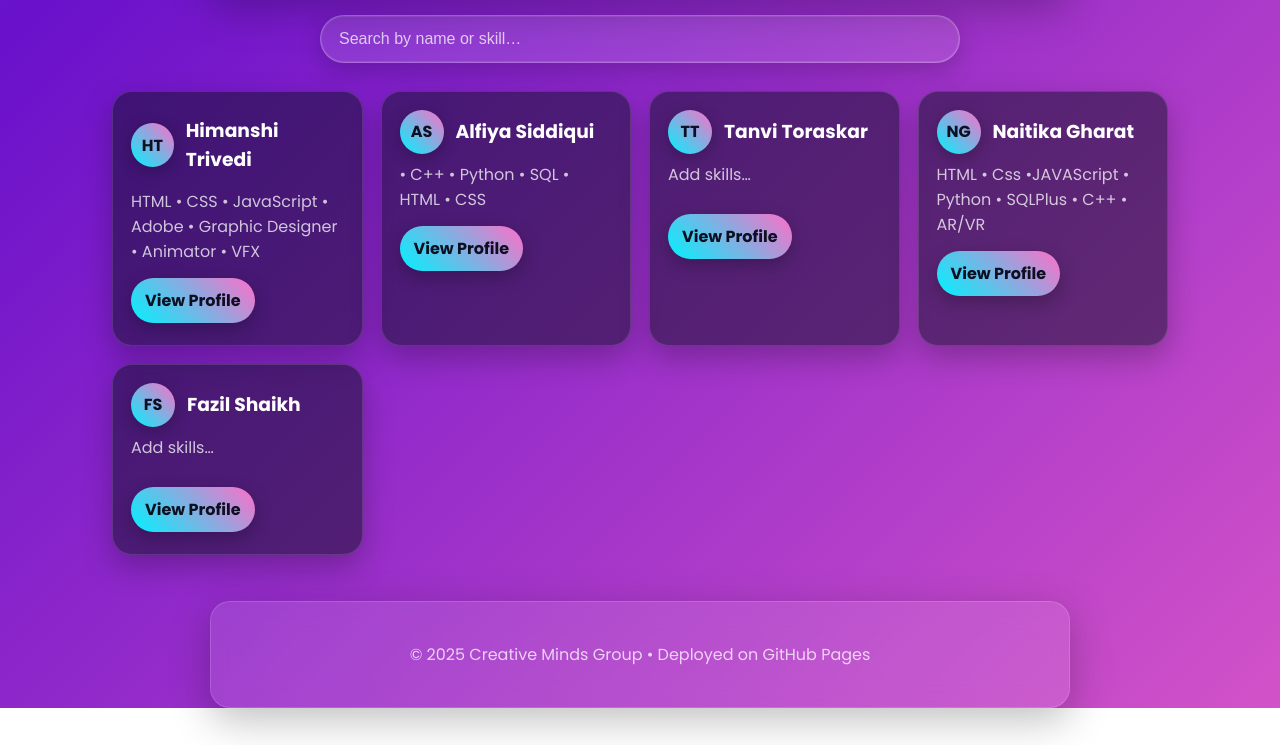
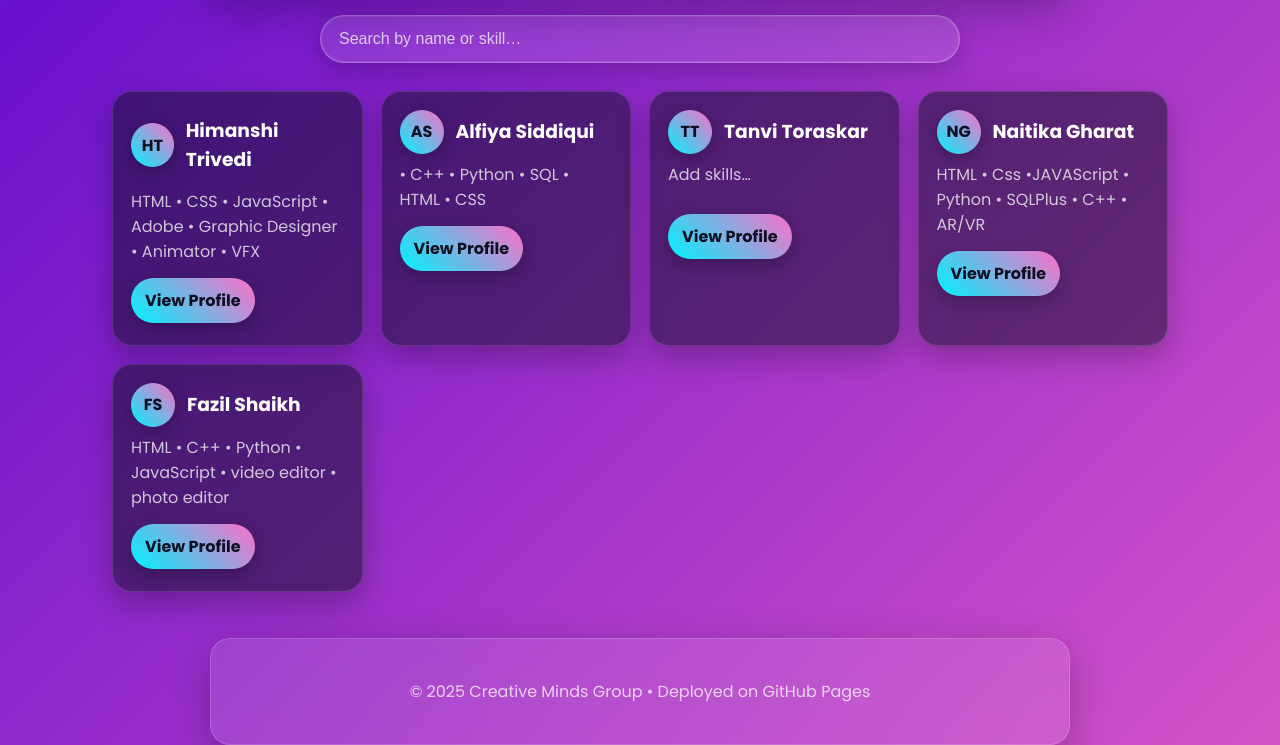
Before and after one commit to himanshitrivedi21/group-portfolio, a plain HTML site: page index.html in a window 1280 px wide. Shown: the part 520-1265 px from the top of the page. Before the commit the page ends 1228 px from the top, so only its background shows below. Drawn offline with Linux system fonts and the light colour scheme.

Commit message:
Updated a line in the code

```diff
--- a/index.html
+++ b/index.html
@@ -76,7 +76,7 @@
         <div class="avatar-circle">FS</div>
         <h3>Fazil Shaikh</h3>
       </div>
-      <p class="skills-preview">Add skills…</p>
+      <p class="skills-preview">HTML • C++ • Python • JavaScript • video editor • photo editor</p>
       <a class="btn" href="profiles/fazil.html">View Profile</a>
     </article>
   </section>
```
